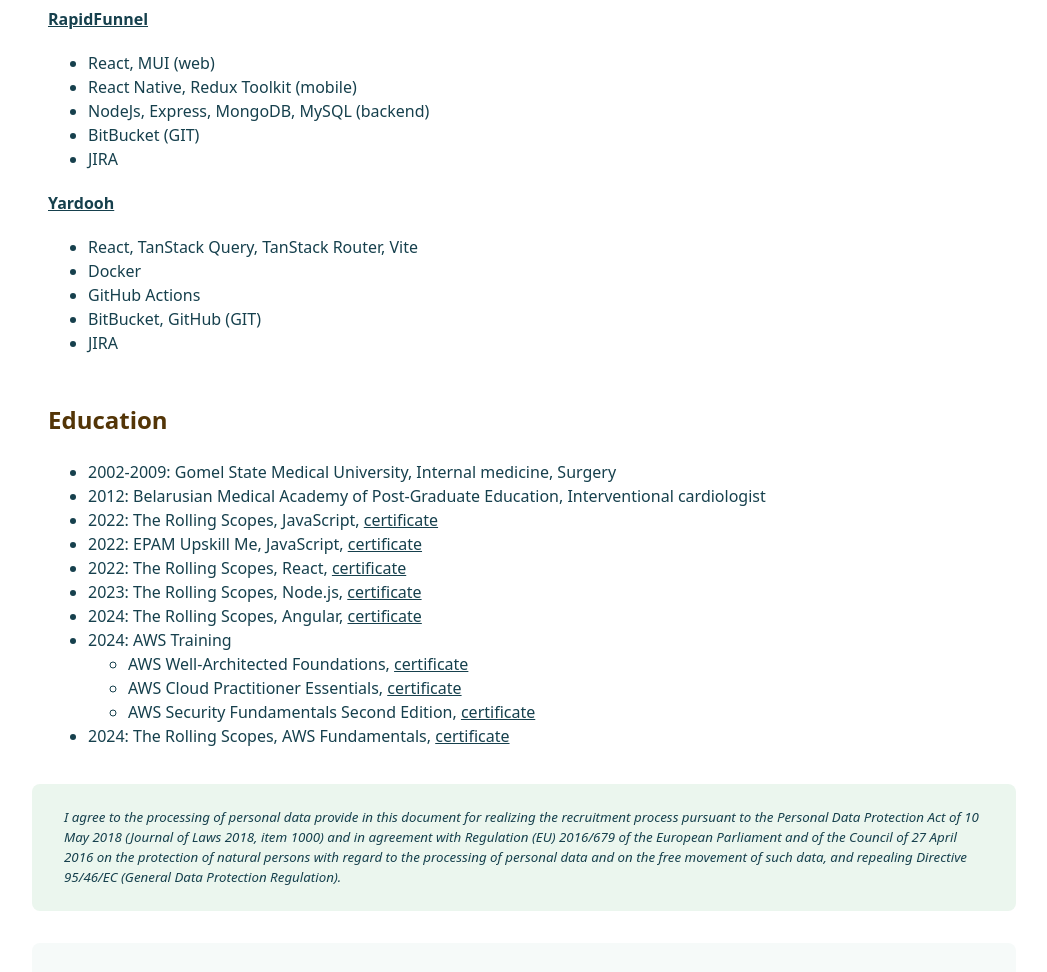
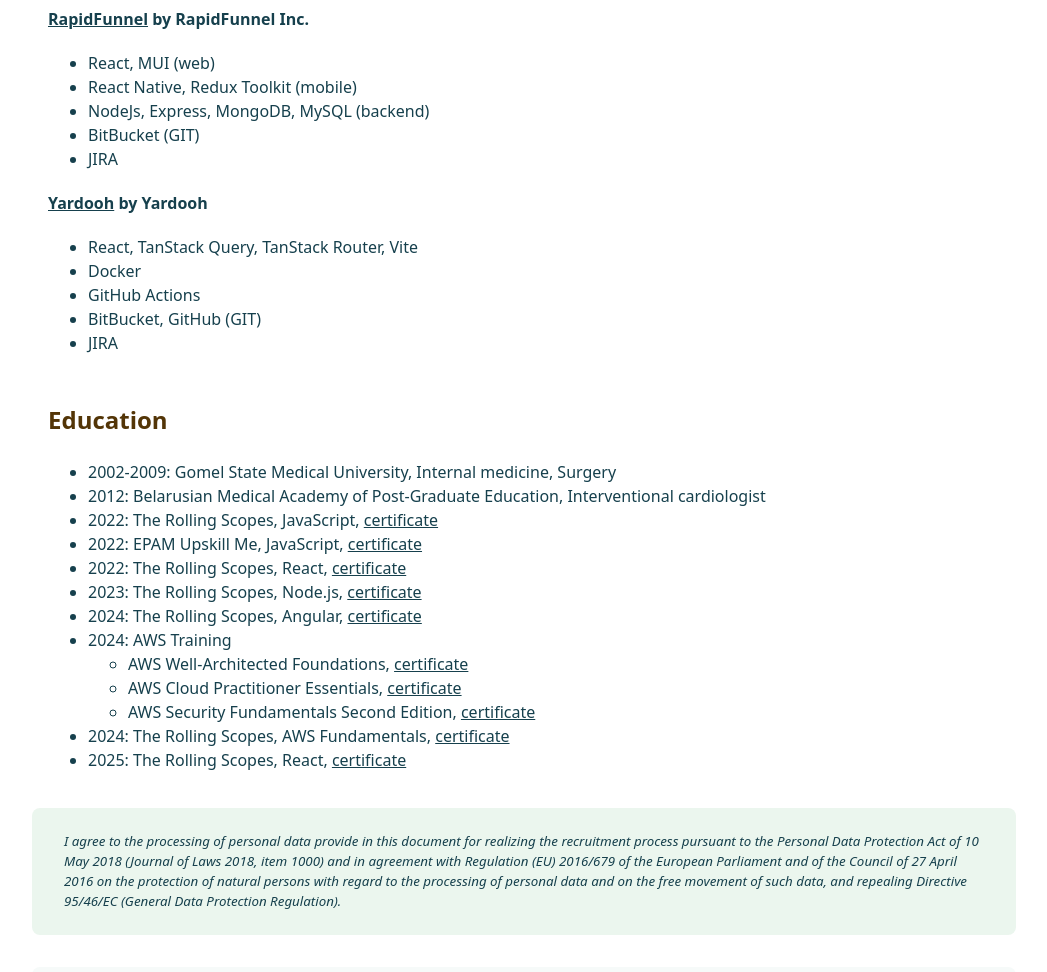
Before and after one commit to emp74ark/cv, a website: page index.html in a window 1280 px wide. Shown: the part 1186-2158 px from the top of the page, without its empty margins (116-1163 px from the left). Drawn offline with Linux system fonts and the light colour scheme.

Commit message:
feat: add react 2025 course

```diff
--- a/index.html
+++ b/index.html
@@ -115,7 +115,7 @@
     </ul>
     <p>
         <strong>
-            <a href="https://rapidfunnel.com/" target="_blank">RapidFunnel</a>
+            <a href="https://rapidfunnel.com/" target="_blank">RapidFunnel</a> by RapidFunnel Inc.
         </strong>
     <ul>
         <li>React, MUI (web)</li>
@@ -126,7 +126,7 @@
     </ul>
     <p>
         <strong>
-            <a href="https://www.yardooh.com/" target="_blank">Yardooh</a>
+            <a href="https://www.yardooh.com/" target="_blank">Yardooh</a> by Yardooh
         </strong>
     <ul>
         <li>React, TanStack Query, TanStack Router, Vite</li>
@@ -144,43 +144,47 @@
         <li>2012: Belarusian Medical Academy of Post-Graduate Education, Interventional cardiologist</li>
         <li>
             2022: The Rolling Scopes, JavaScript,
-            <a href="./certificates/rs_js_2022.pdf">certificate</a>
+            <a href="./certificates/rs_js_2022.pdf" target="_blank">certificate</a>
         </li>
         <li>
             2022: EPAM Upskill Me, JavaScript,
-            <a href="./certificates/upskillme_2022.pdf">certificate</a>
+            <a href="./certificates/upskillme_2022.pdf" target="_blank">certificate</a>
         </li>
         <li>
             2022: The Rolling Scopes, React,
-            <a href="./certificates/rs_react_2022.pdf">certificate</a>
+            <a href="./certificates/rs_react_2022.pdf" target="_blank">certificate</a>
         </li>
         <li>
             2023: The Rolling Scopes, Node.js,
-            <a href="./certificates/rs_nodejs_2023.pdf">certificate</a>
+            <a href="./certificates/rs_nodejs_2023.pdf" target="_blank">certificate</a>
         </li>
         <li>
             2024: The Rolling Scopes, Angular,
-            <a href="./certificates/rs_angular_2024.pdf">certificate</a>
+            <a href="./certificates/rs_angular_2024.pdf" target="_blank">certificate</a>
         </li>
         <li>2024: AWS Training
             <ul>
                 <li>
                     AWS Well-Architected Foundations,
-                    <a href="./certificates/aws-well_architected.pdf">certificate</a>
+                    <a href="./certificates/aws-well_architected.pdf" target="_blank">certificate</a>
                 </li>
                 <li>
                     AWS Cloud Practitioner Essentials,
-                    <a href="./certificates/aws-cloud_practitioner.pdf">certificate</a>
+                    <a href="./certificates/aws-cloud_practitioner.pdf" target="_blank">certificate</a>
                 </li>
                 <li>
                     AWS Security Fundamentals Second Edition,
-                    <a href="./certificates/aws-security_fundamentals.pdf">certificate</a>
+                    <a href="./certificates/aws-security_fundamentals.pdf" target="_blank">certificate</a>
                 </li>
             </ul>
         </li>
         <li>
             2024: The Rolling Scopes, AWS Fundamentals,
-            <a href="./certificates/rs_aws_2024.pdf">certificate</a>
+            <a href="./certificates/rs_aws_2024.pdf" target="_blank">certificate</a>
+        </li>
+        <li>
+            2025: The Rolling Scopes, React,
+            <a href="./certificates/rs_react_2025.pdf" target="_blank">certificate</a>
         </li>
     </ul>
 </section>
```
Also changed, not shown: 1 other file.
